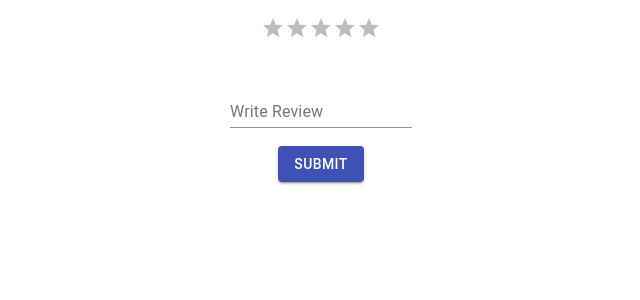
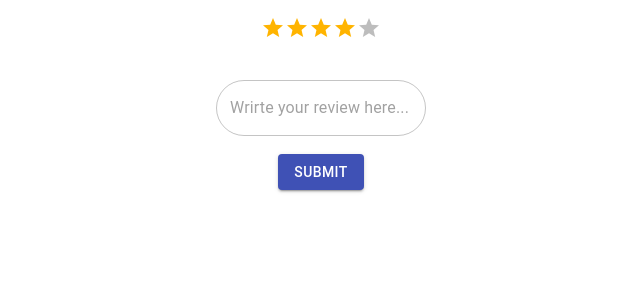
Before and after one commit to rohitsaini1196/react-review, a React (Create React App) app: page / in a window 1280 px wide. Shown: the top 300 px of the page, without its empty margins (319-959 px from the left). Built offline with nearby package versions, Linux system fonts and the light colour scheme.

Commit message:
probability and all word analy. added

```diff
--- a/src/components/Reviewer.js
+++ b/src/components/Reviewer.js
@@ -2,21 +2,29 @@ import React from 'react'
 import Rating from '@material-ui/lab/Rating';
 import Box from '@material-ui/core/Box';
 import Button from '@material-ui/core/Button';
-import TextField from '@material-ui/core/TextField';
+import OutlinedInput from '@material-ui/core/OutlinedInput';
 
 export default function Reviewer() {
 
-    const [starValue, setStarValue] = React.useState(-1);
+    const [starValue, setStarValue] = React.useState(4);
     const [textReview, setTextReview] = React.useState("");
     const [startTime, setStartTime] = React.useState(0);
+    const [isSubmitted, setIsSubmitted] = React.useState(false);
+    const [letterCorrected, setLetterCorrected]= React.useState(0);
+    const [timesKeyPressed, setTimesKeyPressed]= React.useState(0);
 
 
 
-    function submitReview() {
+    function submitReview(e) {
+        e.preventDefault();
         var endT = new Date();
         const timeTaken = (endT.getTime() - startTime) / 1000;
-        textAnalysis(textReview)
+        console.log(textAnalysis(textReview, timeTaken));
         console.log(timeTaken);
+
+        setIsSubmitted(true)
+
+
         if(starValue !==null && starValue !== -1 ){
             console.log(starValue);
         } else{
@@ -24,32 +32,50 @@ export default function Reviewer() {
         }
     }
 
-    const textAnalysis = (text)=>{
+    const textAnalysis = (text, timeTaken)=>{
         var totalNoOfSpaces = textReview.split(" ").length -1;
         var totalNoOfSentences = textReview.split(".").length;
 
+        var minTime = text.length * 0.30;
+        console.log("mintime  = "+minTime);
+        console.log("time Taken = "+ timeTaken);
+        var probabilty =  timeTaken/minTime;
+        var remark = "looks legit";
+
         var result = {
-           words : text.length,
+           totalKeyPressed: timesKeyPressed,
+           letters : text.length,
            spaces: totalNoOfSpaces,
            sentence : totalNoOfSentences,
-           timeTaken : 0,
-           probabilty: 0,
+           timeTaken : timeTaken,
+           probabilty: probabilty,
+           remark : remark,
+           letterCorrected: letterCorrected
         }
+
+        return result;
     }
 
     const handleTextChange = (event) => {
+        var textt = event.target.value;
         if(startTime === 0){
             var startT = new Date();
-          //  console.log("Time set success");
             setStartTime(startT.getTime())
         }
+
+        if(textReview.length > textt.length){
+                setLetterCorrected(letterCorrected + 1);
+        }
         setTextReview(event.target.value);
+        setTimesKeyPressed(timesKeyPressed + 1);
     }
 
     return (
         <div>
 
+            {!isSubmitted ? (
                 <div>
+                <form noValidate autoComplete="off" onSubmit={submitReview}>
                 <Box component="fieldset" mb={3} borderColor="transparent">
                     <Rating
                     name="simple-controlled"
@@ -60,20 +86,32 @@ export default function Reviewer() {
                     />
                 </Box>
 
-            <TextField
+                <OutlinedInput
                     id="standard-basic"
-                label="Write Review"
-                multiline
-                rowsMax={4}
+                    name="review-text"
                     value={textReview}
                     onChange={handleTextChange}
+                    labelWidth={0}
+                    placeholder="Wrirte your review here..."
+                    rowsMax={20}
+                    multiline={true}
+                    style={{
+                        borderWidth: 1,
+                        borderRadius: 50,
+                    }}
+
                     />
                 <br></br>
                 <br></br>
 
 
-            <Button variant="contained" color="primary" onClick={submitReview}> Submit</Button>
+                <Button variant="contained" type="submit" color="primary"> Submit</Button>
+
+                </form>
                 </div>
+            ) : (
+                <p>Thanks for Sharing your value review. We take our feedback system very seriously.</p>
+            )}
         </div>
     )
 }
```
Lines whose indentation alone changed are shown as unchanged.
